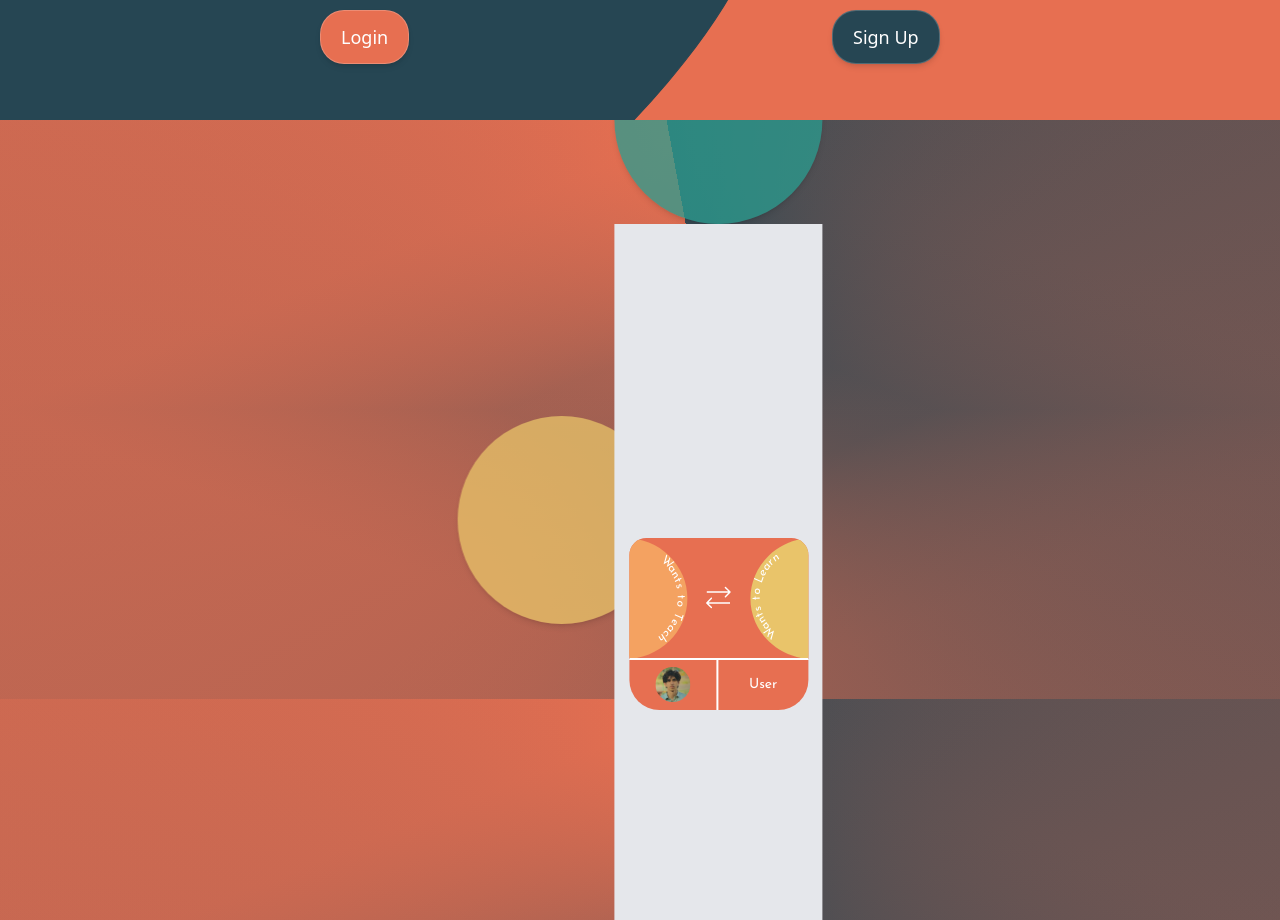
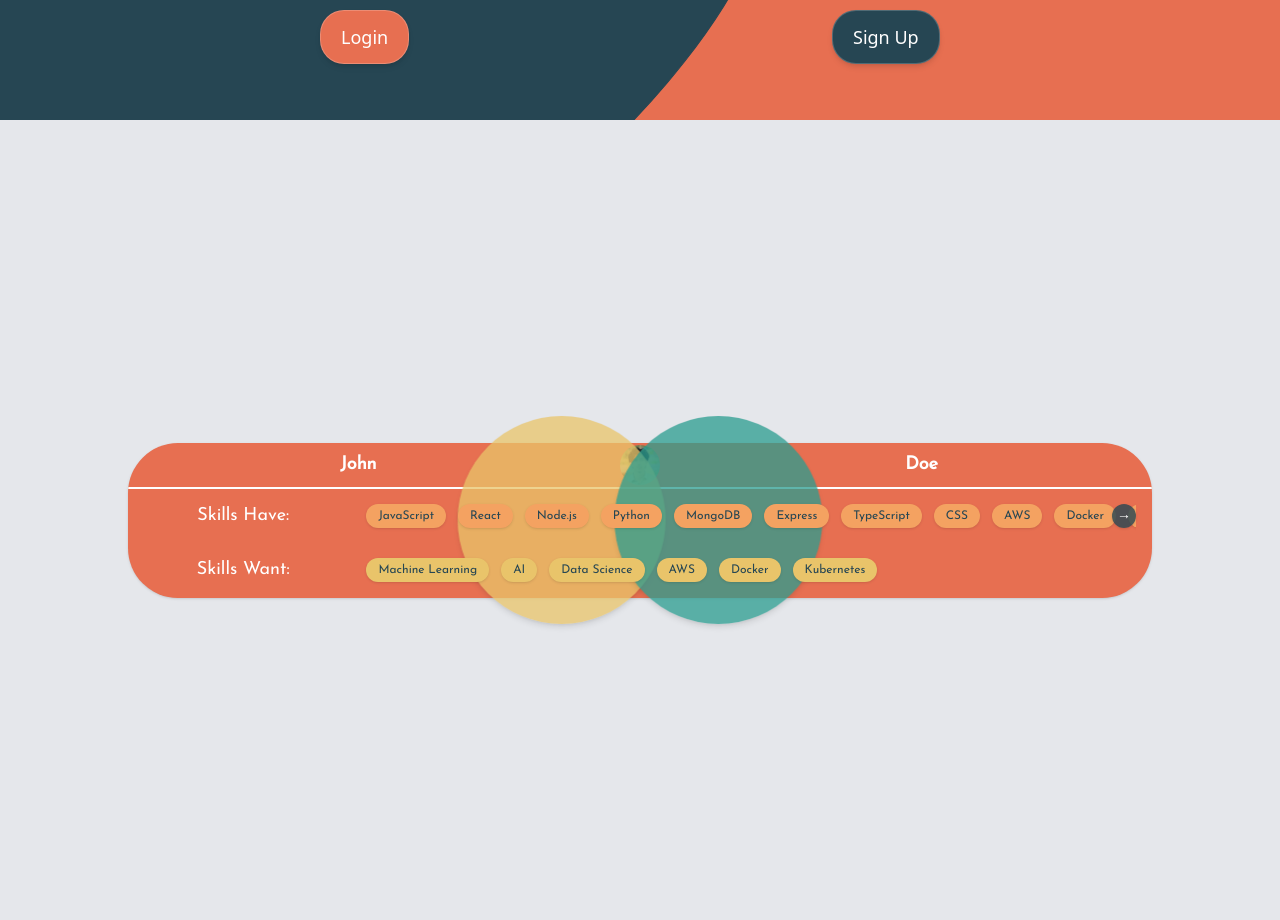
Before and after one commit to Moazam-Saif/skillswap-platform, a React (Vite) app in the folder client/: page / in a window 1280 px wide. Shown: the part 680-1600 px from the top of the page. Built offline with nearby package versions, Linux system fonts and the light colour scheme; no server answers; a web font is replaced by a local one.

Commit message:
ui improvements

```diff
--- a/client/src/components/LandingPage.jsx
+++ b/client/src/components/LandingPage.jsx
@@ -1,7 +1,7 @@
 import { Link } from 'react-router-dom';
 import AnimationStroke from "../animations/animationstroke.jsx";
 import IconAnimation from "../animations/iconAnimation.jsx";
-import {SwapCard} from './SwapCard.jsx';
+import SearchResultCard from './SearchResultCard.jsx';
 
 
 export default function LandingPage() {
@@ -94,10 +94,11 @@ export default function LandingPage() {
 
       }}
     />
-     <div className="flex items-center justify-center min-h-screen bg-gray-200">
-      <SwapCard />
+
+  </div>
+  <div className="flex items-center justify-center min-h-screen bg-gray-200 w-full">
+      <SearchResultCard />
     </div>
-  </div>
   </div>
 
 
--- a/client/src/components/SearchResultCard.jsx
+++ b/client/src/components/SearchResultCard.jsx
@@ -21,7 +21,10 @@ export default function SearchResultCard({ user }) {
             { name: "MongoDB" },
             { name: "Express" },
             { name: "TypeScript" },
-            { name: "CSS" }
+            { name: "CSS" },
+            { name: "AWS" },
+            { name: "Docker" },
+            { name: "Kubernetes" }
         ],
         skillsWant: [
             { name: "Machine Learning" },
@@ -154,7 +157,7 @@ export default function SearchResultCard({ user }) {
                         onScroll={() => checkScrollPosition(skillsHaveRef.current, setCanScrollLeftHave, setCanScrollRightHave)}
                         style={{ scrollbarWidth: 'none', msOverflowStyle: 'none' }}
                     >
-                        <div className="flex gap-2 py-1">
+                        <div className="flex gap-3 py-1">
                             {sampleUser.skillsHave.map((skill, index) => (
                                 <span
                                     key={index}
@@ -170,7 +173,7 @@ export default function SearchResultCard({ user }) {
                     {canScrollRightHave && (
                         <button
                             onClick={() => handleScroll(skillsHaveRef.current, 'right')}
-                            className="absolute right-0 z-10 w-6 h-6 flex items-center justify-center rounded-full text-sm bg-white/20 hover:bg-white/40 transition-all flex-shrink-0 shadow-sm"
+                            className="absolute right-0 z-10 w-6 h-6 flex items-center justify-center rounded-full text-sm bg-[#264653]/80 hover:bg-[#264653]/90  transition-all flex-shrink-0 shadow-sm"
                         >
                             →
                         </button>
@@ -191,7 +194,7 @@ export default function SearchResultCard({ user }) {
                     {canScrollLeftWant && (
                         <button
                             onClick={() => handleScroll(skillsWantRef.current, 'left')}
-                            className="absolute left-0 z-10 w-6 h-6 flex items-center justify-center rounded-full text-sm bg-white/20 hover:bg-white/40 transition-all flex-shrink-0 shadow-sm"
+                            className="absolute left-0 z-10 w-6 h-6 flex items-center justify-center rounded-full text-sm bg-[#264653]/80 hover:bg-[#264653]/90 transition-all flex-shrink-0 shadow-sm"
                         >
                             ←
                         </button>
@@ -204,7 +207,7 @@ export default function SearchResultCard({ user }) {
                         onScroll={() => checkScrollPosition(skillsWantRef.current, setCanScrollLeftWant, setCanScrollRightWant)}
                         style={{ scrollbarWidth: 'none', msOverflowStyle: 'none' }}
                     >
-                        <div className="flex gap-2 py-1">
+                        <div className="flex gap-3 py-1">
                             {sampleUser.skillsWant.map((skill, index) => (
                                 <span
                                     key={index}
@@ -220,7 +223,7 @@ export default function SearchResultCard({ user }) {
                     {canScrollRightWant && (
                         <button
                             onClick={() => handleScroll(skillsWantRef.current, 'right')}
-                            className="absolute right-0 z-10 w-6 h-6 flex items-center justify-center rounded-full text-sm bg-white/20 hover:bg-white/40 transition-all flex-shrink-0 shadow-sm"
+                            className="absolute right-0 z-10 w-6 h-6 flex items-center justify-center rounded-full text-sm bg-[#264653]/80 hover:bg-[#264653]/90 transition-all flex-shrink-0 shadow-sm"
                         >
                             →
                         </button>
```
